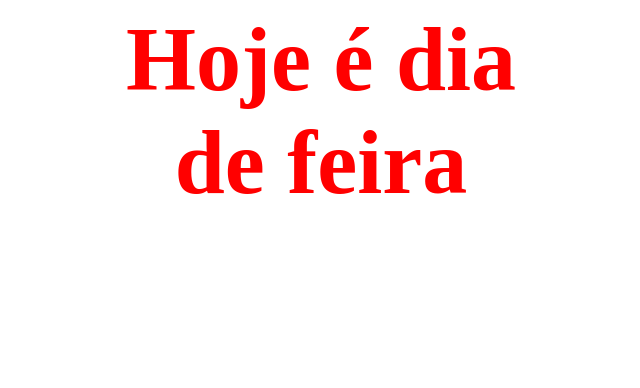
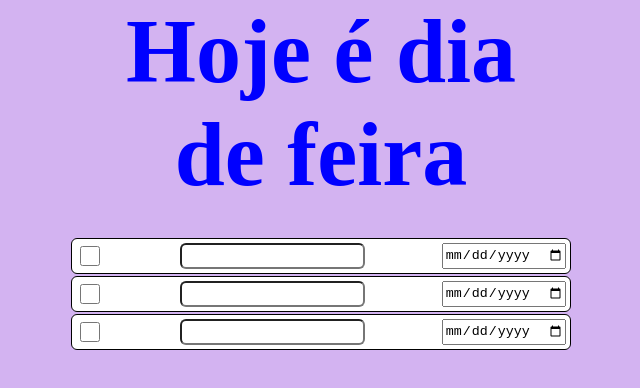
Before and after one commit to brayanlucasr/SiteTarefas, a plain HTML site: page index.html in a window 1280 px wide. Shown: the whole page, without its empty margins (319-959 px from the left). Drawn offline with Linux system fonts and the light colour scheme.

Commit message:
Adicionando cards no layout

```diff
--- a/index.html
+++ b/index.html
@@ -17,6 +17,23 @@
     <div class="titulo"> Hoje é dia </div>
     <div class="titulo"> de feira </div>
 
+    <div class="list">
+        <div class="item">
+            <input type="checkbox" class="checkbox">
+            <input type="text" class="text">
+            <input type="date" class="date">
+        </div>
+        <div class="item">
+            <input type="checkbox" class="checkbox">
+            <input type="text" class="text">
+            <input type="date">
+        </div>
+        <div class="item">
+            <input type="checkbox" class="checkbox">
+            <input type="text" class="text">
+            <input type="date">
+        </div>
+    </div>
 
 </body>
 
--- a/style.css
+++ b/style.css
@@ -1,7 +1,43 @@
-
+body{
+    margin: 0;
+    display: flex;
+    justify-content: center;
+    flex-flow: column;
+    align-items: center;
+    background-color: rgb(211, 179, 241);
+}
 .titulo{
-    color: red;
+    color: blue;
     text-align: center;
     font-size: 90px;
     font-weight: bold;
 }
+
+.list{
+    display: flex;
+    flex-flow: column;
+    justify-content: center;
+    text-align: center;
+    width: 500px;
+    margin-top: 30px;
+}
+
+.item{
+    color: black;
+    border: 1px solid black;
+    border-radius: 6px;
+    padding: 4px;
+    display: flex;
+    justify-content: space-between;
+    background-color: #fff;
+    margin-top: 2px;
+}
+
+.checkbox{
+    width: 20px;
+    height: 20px;
+}
+
+.text{
+    border-radius: 6px;
+}
```
